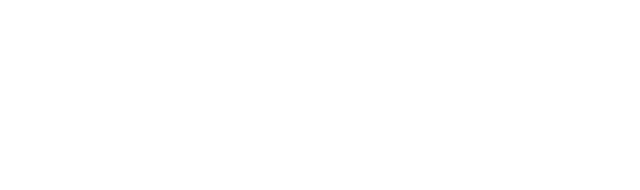
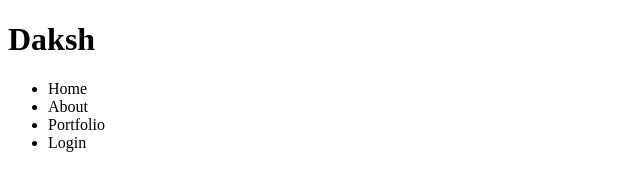
Before and after one commit to daksh8511/gitcheck, a plain HTML site: page index.html in a window 1280 px wide. Shown: the whole page, without its empty margins (0-640 px from the left). Drawn offline with Linux system fonts and the light colour scheme.

Commit message:
add header and in header add logo and menu

```diff
--- a/index.html
+++ b/index.html
@@ -1,11 +1,23 @@
 <!DOCTYPE html>
 <html lang="en">
-<head>
-    <meta charset="UTF-8">
-    <meta name="viewport" content="width=device-width, initial-scale=1.0">
+  <head>
+    <meta charset="UTF-8" />
+    <meta name="viewport" content="width=device-width, initial-scale=1.0" />
     <title>For Demo</title>
-</head>
-<body>
-
-</body>
+  </head>
+  <body>
+    <header>
+      <div class="logo">
+        <h1>Daksh</h1>
+      </div>
+      <div class="menu">
+        <ul>
+          <li>Home</li>
+          <li>About</li>
+          <li>Portfolio</li>
+          <li>Login</li>
+        </ul>
+      </div>
+    </header>
+  </body>
 </html>
```
